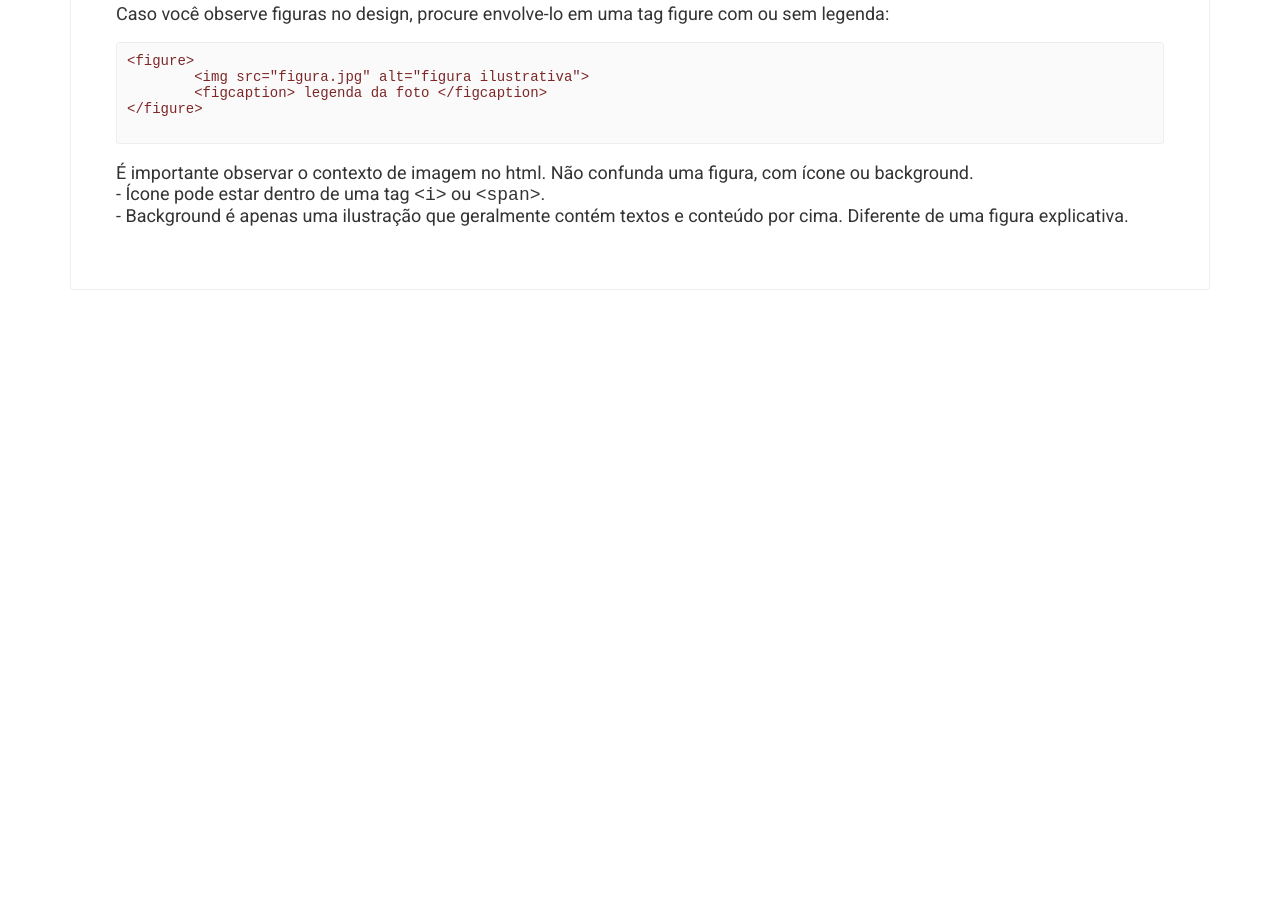
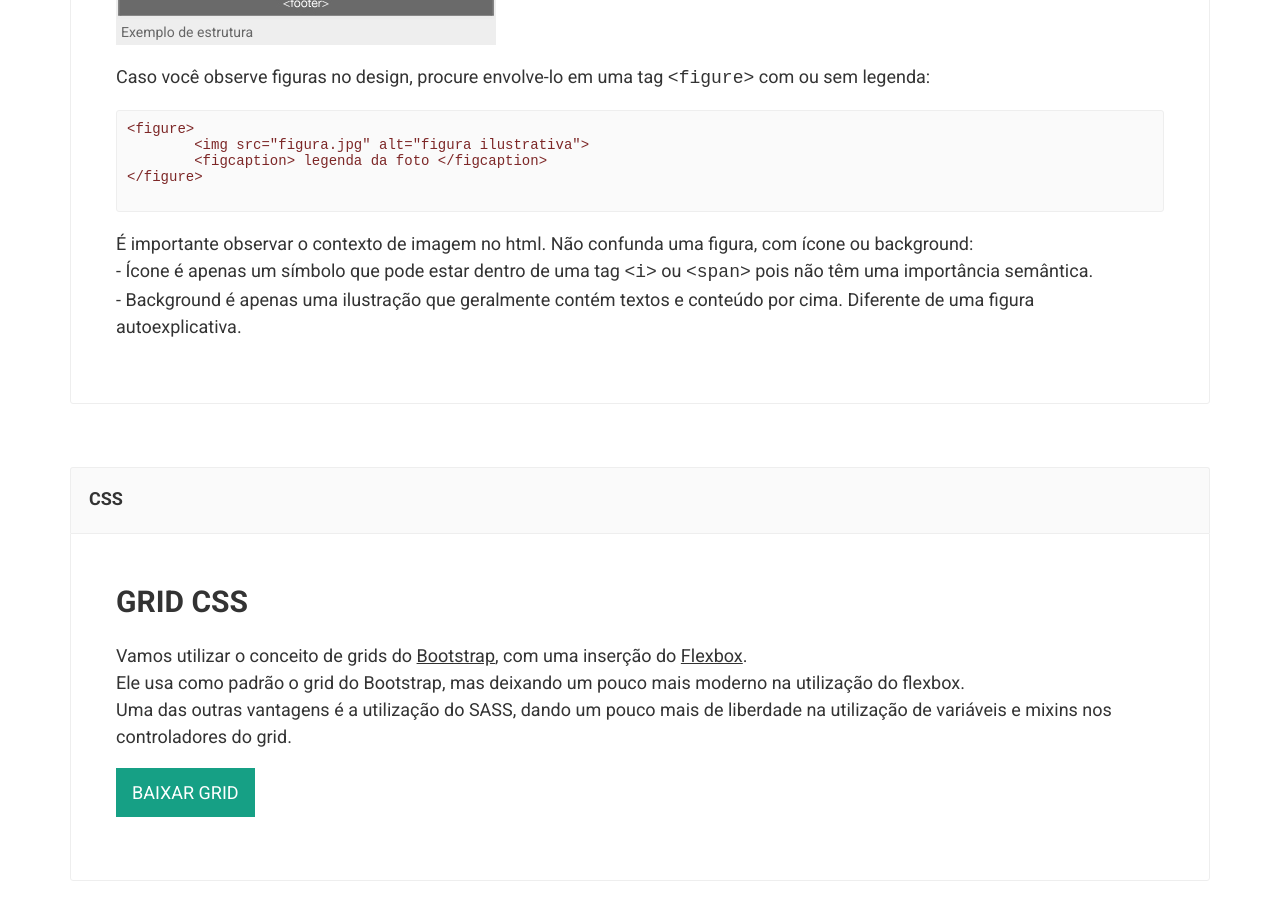
Before and after one commit to Ronaldo-Maciel/guideline-front-alfa, a plain HTML site: page index.html in a window 1280 px wide. Shown: the part 1675-2581 px from the top of the page. Before the commit the page ends 1990 px from the top, so only its background shows below. Drawn offline with Linux system fonts and the light colour scheme.

Commit message:
Grid CSS bloco

```diff
--- a/index.html
+++ b/index.html
@@ -84,8 +84,8 @@
 				</p>
 
 				<p class="guide__text">
-					O projeto está hospedado no Github. Para acessa-lo <a href="https://github.com/Ronaldo-Maciel/guideline-front-alfa">clique aqui</a>. <br>
-					Você também pode contribuir enviando um e-mail para ronaldo@alfaiataria.com com seu Username no github. Após o envio, inicialize o git bash(ou similiar) dentro da pasta htdocs e clone o projeto da seguinte maneira:
+					O projeto está hospedado no Github. Para acessa-lo <a href="https://github.com/Ronaldo-Maciel/guideline-front-alfa" target="_blank">clique aqui</a>. <br>
+					Você também pode contribuir enviando um e-mail para ronaldo@alfaiataria.com com seu Username no github. Após o envio, inicialize o git bash(ou similar) dentro da pasta htdocs e clone o projeto da seguinte maneira:
 				</p>
 
 				<pre class="code">$ git clone https://github.com/Ronaldo-Maciel/guideline-front-alfa.git</pre>
@@ -170,7 +170,7 @@
 				</figure>
 
 				<p class="guide__text">
-				Caso você observe figuras no design, procure envolve-lo em uma tag figure com ou sem legenda: <br>
+					Caso você observe figuras no design, procure envolve-lo em uma tag <code>&lt;figure&gt;</code> com ou sem legenda: <br>
 				</p>
 				<pre class="code--html">
 &lt;figure&gt;
@@ -180,19 +180,38 @@
 				</pre>
 
 				<p class="guide__text">
-				É importante observar o contexto de imagem no html. Não confunda uma figura, com ícone ou background. <br>
-				- Ícone pode estar dentro de uma tag <code>&lt;i&gt;</code> ou <code>&lt;span&gt;</code>. <br>
-				- Background é apenas uma ilustração que geralmente contém textos e conteúdo por cima. Diferente de uma figura explicativa.
+					É importante observar o contexto de imagem no html. Não confunda uma figura, com ícone ou background: <br>
+					- Ícone é apenas um símbolo que pode estar dentro de uma tag <code>&lt;i&gt;</code> ou <code>&lt;span&gt;</code> pois não têm uma importância semântica. <br>
+					- Background é apenas uma ilustração que geralmente contém textos e conteúdo por cima. Diferente de uma figura autoexplicativa.
 				</p>
 
 
 			</div>
 
 
-
-
 		</div>
 
+	</section>
+
+	<section class="guide css">
+		<div class="container">
+			<h2 class="guide__title-top">
+				CSS
+			</h2>
+			<div class="guide__box">
+				<h3 class="guide__title">
+					Grid CSS
+				</h3>
+				<p class="guide__text">
+					Vamos utilizar o conceito de grids do <a href="http://v4-alpha.getbootstrap.com/layout/grid/" target="_blank">Bootstrap</a>, com uma inserção do <a href="http://flexboxgrid.com/" target="_blank">Flexbox</a>. <br>
+					Ele usa como padrão o grid do Bootstrap, mas deixando um pouco mais moderno na utilização do flexbox. <br>
+					Uma das outras vantagens é a utilização do SASS, dando um pouco mais de liberdade na utilização de variáveis e mixins nos controladores do grid. <br>
+				</p>
+				<p class="guide__text">
+					<a href="#" class="btn--download">Baixar GRID</a>
+				</p>
+			</div>
+		</div>
 	</section>
 
 </body>
--- a/sass/style.scss
+++ b/sass/style.scss
@@ -32,6 +32,26 @@ a{
 	max-width: 100%;
 	height: auto;
 	display: block;
+}
+
+.btn{
+	display: table;
+	cursor:pointer;
+	border: solid 1px $color-1;
+	padding:10px 15px;
+	text-transform: uppercase;
+	text-decoration: none;
+	@include transition(all 200ms ease-in);
+}
+.btn:hover{
+	opacity: 0.90;
+}
+
+.btn--download{
+	@extend .btn;
+	background-color:#16a085;
+	color:#fff;
+	border-color:#16a085;
 }
 
 .guide{
@@ -96,6 +116,7 @@ a{
 
 .guide__text{
 	font-size: 1.8em;
+	line-height: 1.5;
 }
 
 .header{
```
Also changed, not shown: css/style.css, 1 other file. Lines whose indentation alone changed are shown as unchanged.
